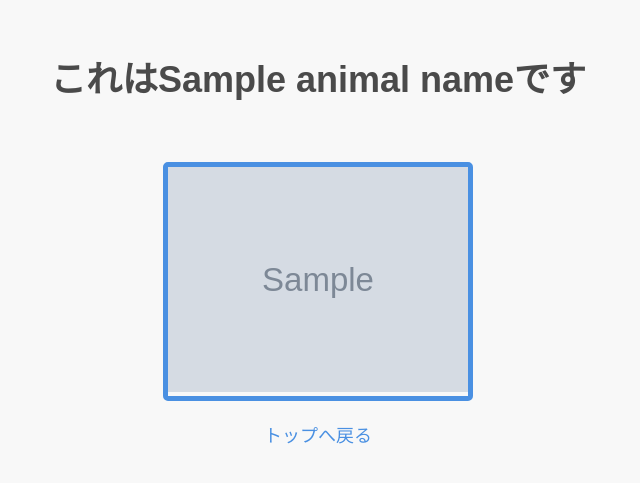
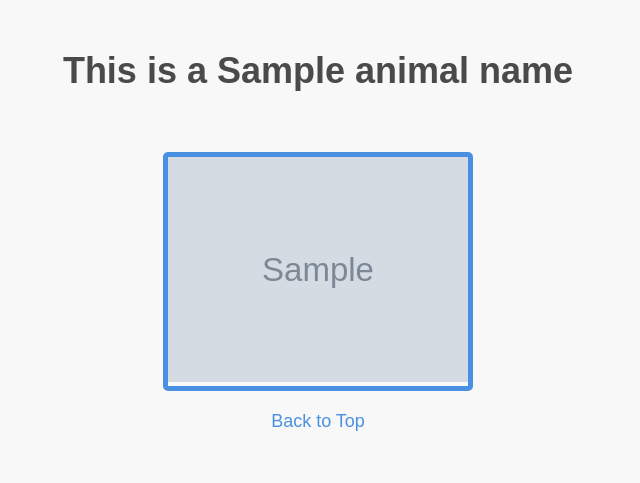
Before and after one commit to nayuegg/WOOForMEOW, a Flask app: template src/templates/result.html in a window 1280 px wide. Shown: the top 483 px of the page, without its empty margins (322-962 px from the left). Run offline with Flask 2, Linux system fonts and the light colour scheme; the template is opened without the code that fills it: most values are stand-ins (such as "Sample title", 1, 10 or a date in 2020); grey boxes marked "Sample" are stand-in pictures.

Commit message:
Fixed some language from ja to en

```diff
--- a/src/templates/result.html
+++ b/src/templates/result.html
@@ -8,13 +8,13 @@
 </head>
 <body>
 
-    <h1>これは{{ animalName }}です</h1>
+    <h1>This is a {{ animalName }}</h1>
 
     <div class="result-container">
         <div class="image-container">
             <img src="{{ image }}">
         </div>
-        <a class="back-link" href="./">トップへ戻る</a>
+        <a class="back-link" href="./">Back to Top</a>
     </div>
 
 </body>
```
